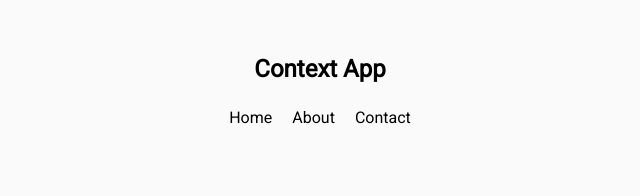
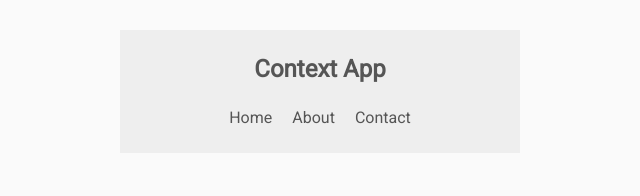
Before and after one commit to chie7tain/react-frontend-chat, a React (Create React App) app: page / in a window 1280 px wide. Shown: the top 196 px of the page, without its empty margins (320-960 px from the left). Built offline with nearby package versions, Linux system fonts and the light colour scheme; a web font is replaced by a local one.

Commit message:
add styles using context provider

```diff
--- a/src/App.tsx
+++ b/src/App.tsx
@@ -8,12 +8,15 @@
 import { Wrapper } from "./App.styles";
 import NavBar from "./components/NavBar/NavBar";
 import BookList from "./components/BookList/BookList";
+import ThemeContextProvider from "./contexts/ThemeContext";
 function App() {
   return (
     <Wrapper>
       <GlobalStyle />
-      <NavBar />
-      <BookList />
+      <ThemeContextProvider>
+        <NavBar />
+        <BookList />
+      </ThemeContextProvider>
       {/* <Sidebar />
       <Chat /> */}
     </Wrapper>
--- a/src/components/NavBar/NavBar.tsx
+++ b/src/components/NavBar/NavBar.tsx
@@ -1,9 +1,13 @@
 import React, { Component } from "react";
+import { ThemeContext } from "../../contexts/ThemeContext";
 import { Nav } from "./NavBar.styles";
 class NavBar extends Component {
+  static contextType = ThemeContext;
   render() {
+    const { isLightTheme, light, dark } = this.context;
+    const theme = isLightTheme ? light : dark;
     return (
-      <Nav>
+      <Nav style={{ background: theme.bg, color: theme.syntax }}>
         <h1>Context App</h1>
         <ul>
           <li>Home</li>
--- /dev/null
+++ b/src/contexts/ThemeContext.tsx
@@ -0,0 +1,19 @@
+import React, { Component, createContext } from "react";
+
+interface ThemeContextProps {}
+export const ThemeContext = createContext({} as ThemeContextProps);
+class ThemeContextProvider extends Component {
+  state = {
+    isLightTheme: true,
+    light: { syntax: "#555", ui: "#ddd", bg: "#eee" },
+    dark: { syntax: "#ddd", ui: "#333", bg: "#555" },
+  };
+  render() {
+    return (
+      <ThemeContext.Provider value={{ ...this.state }}>
+        {this.props.children}
+      </ThemeContext.Provider>
+    );
+  }
+}
+export default ThemeContextProvider;
```
